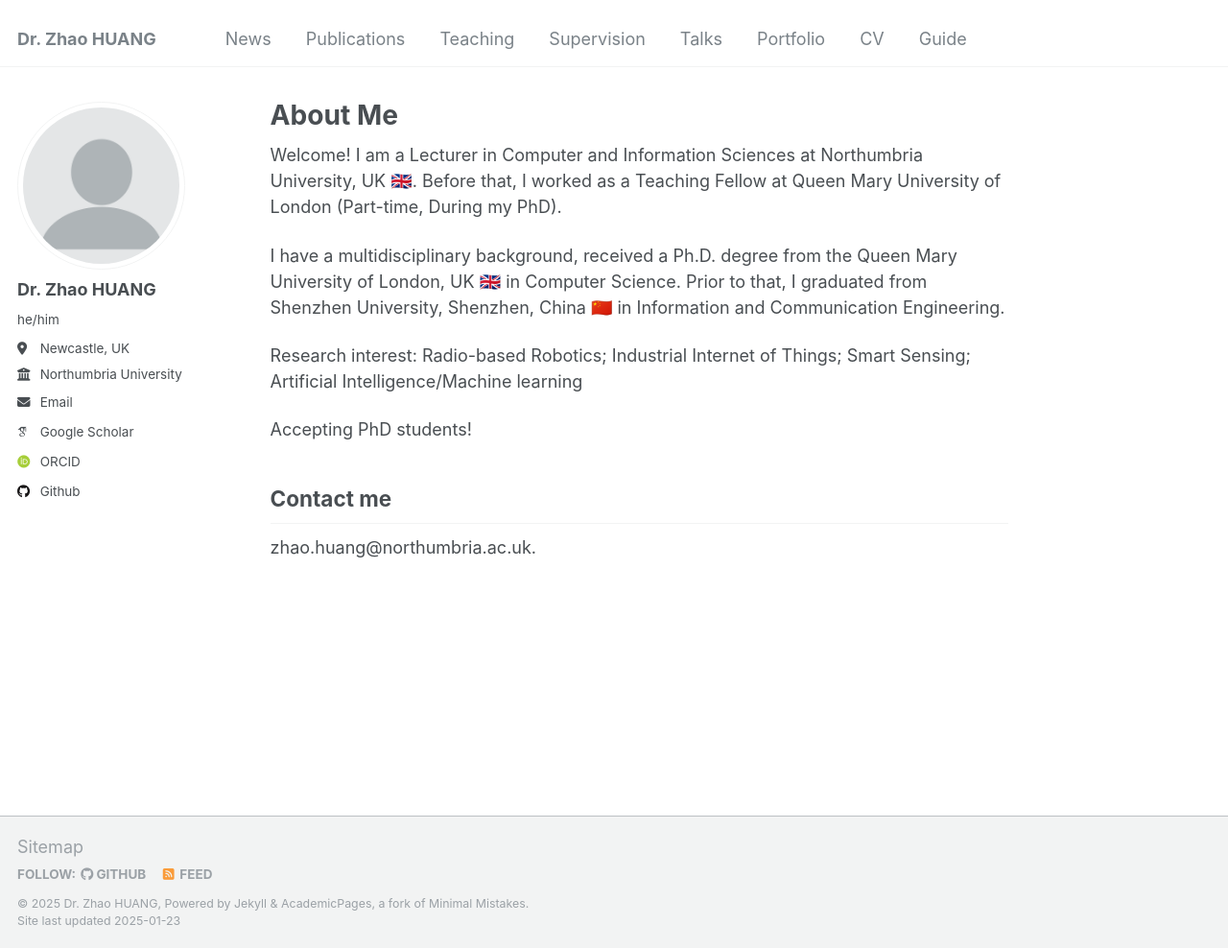
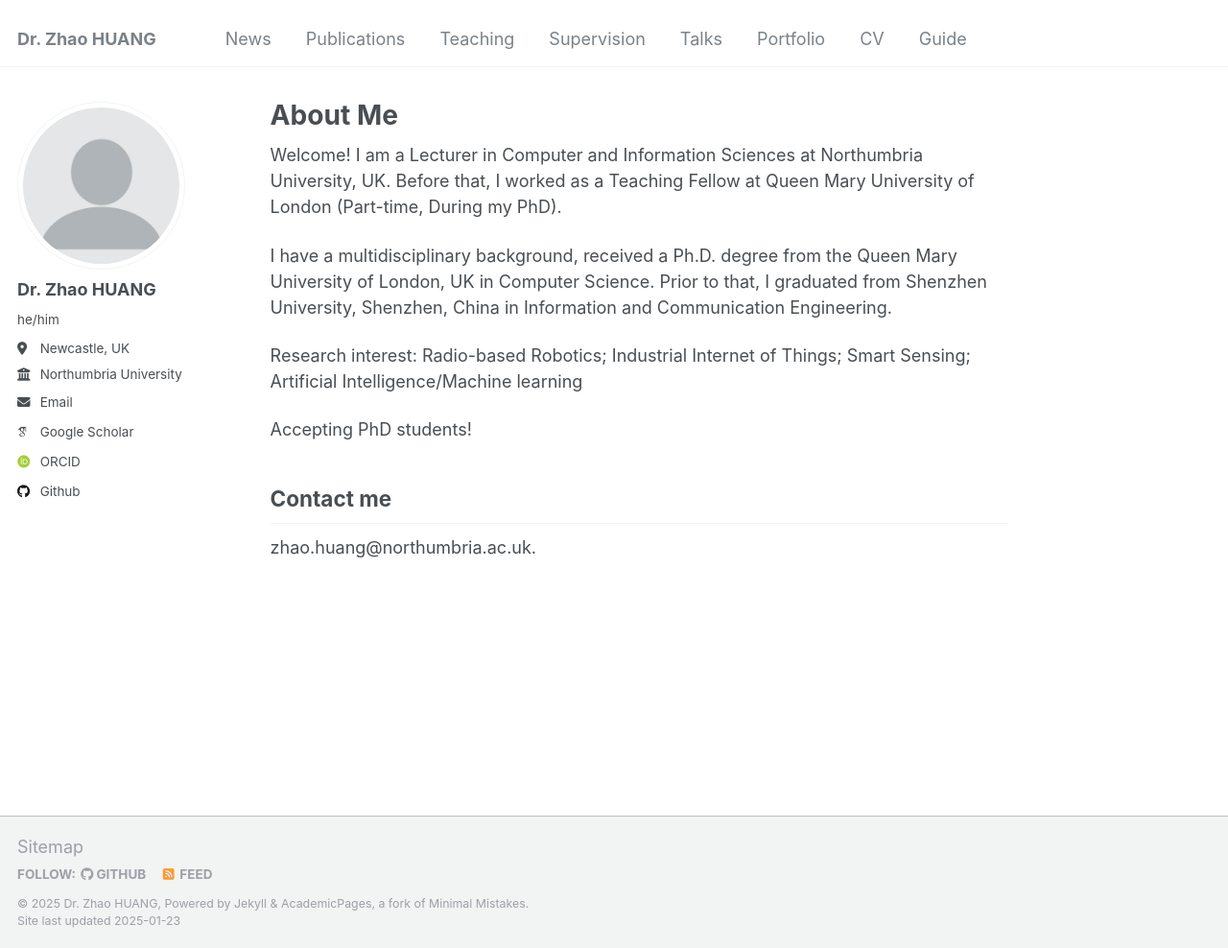
Before and after one commit to ZZ2020zz/ZZ2020zz.github.io, a Jekyll site: the page built from _pages/about.md, in a window 1280 px wide and 988 px high. Shown: the whole window at 96% size. Built offline with Jekyll 4.4.1, drawn with Linux system fonts in a browser that asks for light colours; some web fonts are replaced.

```diff
--- a/_pages/about.md
+++ b/_pages/about.md
@@ -7,9 +7,9 @@ redirect_from:
   - /about.html
 ---
 
-Welcome! I am a Lecturer in Computer and Information Sciences at Northumbria University, UK 🇬🇧. Before that, I worked as a Teaching Fellow at Queen Mary University of London (Part-time, During my PhD).
+Welcome! I am a Lecturer in Computer and Information Sciences at Northumbria University, UK. Before that, I worked as a Teaching Fellow at Queen Mary University of London (Part-time, During my PhD).
 
-I have a multidisciplinary background, received a Ph.D. degree from the Queen Mary University of London, UK 🇬🇧 in Computer Science. Prior to that, I graduated from Shenzhen University, Shenzhen, China 🇨🇳 in Information and Communication Engineering.
+I have a multidisciplinary background, received a Ph.D. degree from the Queen Mary University of London, UK in Computer Science. Prior to that, I graduated from Shenzhen University, Shenzhen, China in Information and Communication Engineering.
 
 Research interest:
 Radio-based Robotics; Industrial Internet of Things; Smart Sensing; Artificial Intelligence/Machine learning
```
